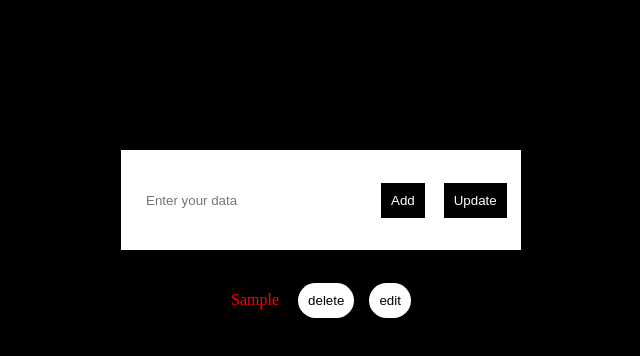
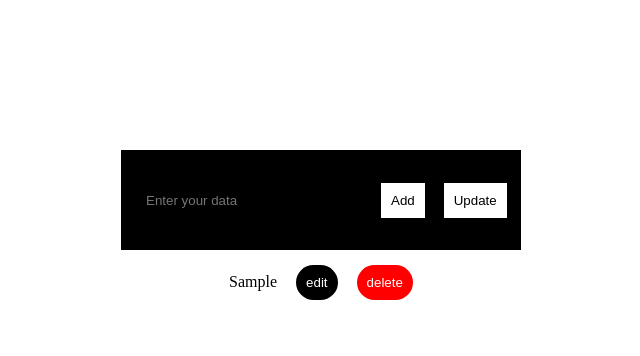
Before and after one commit to FarManCoder003/ToDo_List, a plain HTML site: page index.html in a window 1280 px wide. Both pictures are taken after typing "Sample" into the empty fields and a click on the button "Add". Shown: the whole page, without its empty margins (319-959 px from the left). Drawn offline with Linux system fonts and the light colour scheme.

Commit message:
ToDo List

```diff
--- a/css/style.css
+++ b/css/style.css
@@ -1,12 +1,12 @@
 * {
   margin: 0;
   padding: 0;
+  outline: 0;
 }
 ul {
   list-style: none;
 }
 body {
-  background-color: black;
   padding-top: 150px;
   text-align: center;
 }
@@ -15,13 +15,16 @@ body {
   width: 400px;
   display: flex;
   margin: 0 auto;
-  background-color: white;
+  background-color: black;
 }
 input {
+  margin: 0;
+  padding: 0;
   width: 220px;
   height: 100px;
   border: none;
-  background-color: transparent;
+  color: white;
+  background-color: black;
   padding-left: 25px;
 }
 .btn button {
@@ -29,18 +32,26 @@ input {
   margin-left: 15px;
   border: none;
   padding: 10px;
-  background-color: black;
-  color: white;
+  background-color: white;
+  color: black;
 }
 ul li {
-  color: red;
+  color: black;
 }
 ul button {
-  margin: 33px 0;
+  margin: 15px 0;
   margin-left: 15px;
   border: none;
   padding: 10px;
-  background-color: white;
-  color: black;
-  border-radius: 30px;
+  background-color: black;
+  color: white;
+  border-radius: 20px;
+  -webkit-border-radius: 20px;
+  -moz-border-radius: 20px;
+  -ms-border-radius: 20px;
+  -o-border-radius: 20px;
 }
+.delete {
+  color: white;
+  background-color: red;
+}
--- a/js/script.js
+++ b/js/script.js
@@ -14,15 +14,17 @@ add.addEventListener("click", () => {
 });
 
 update.addEventListener("click", () => {
-  data[id] = input.value;
-  addtodo();
-  input.value = "";
+  if (input.value) {
+    data[id] = input.value;
+    addtodo();
+    input.value = "";
+  }
 });
 
 function addtodo() {
   list.innerHTML = "";
   data.map((item) => {
-    list.innerHTML += `<li>${item} <button class="delete">delete</button><button class="edit">edit</button></li>`;
+    list.innerHTML += `<li>${item} <button class="edit">edit</button> <button class="delete">delete</button></li>`;
   });
   let deletesingle = document.querySelectorAll(".delete");
   let edit = document.querySelectorAll(".edit");
```
